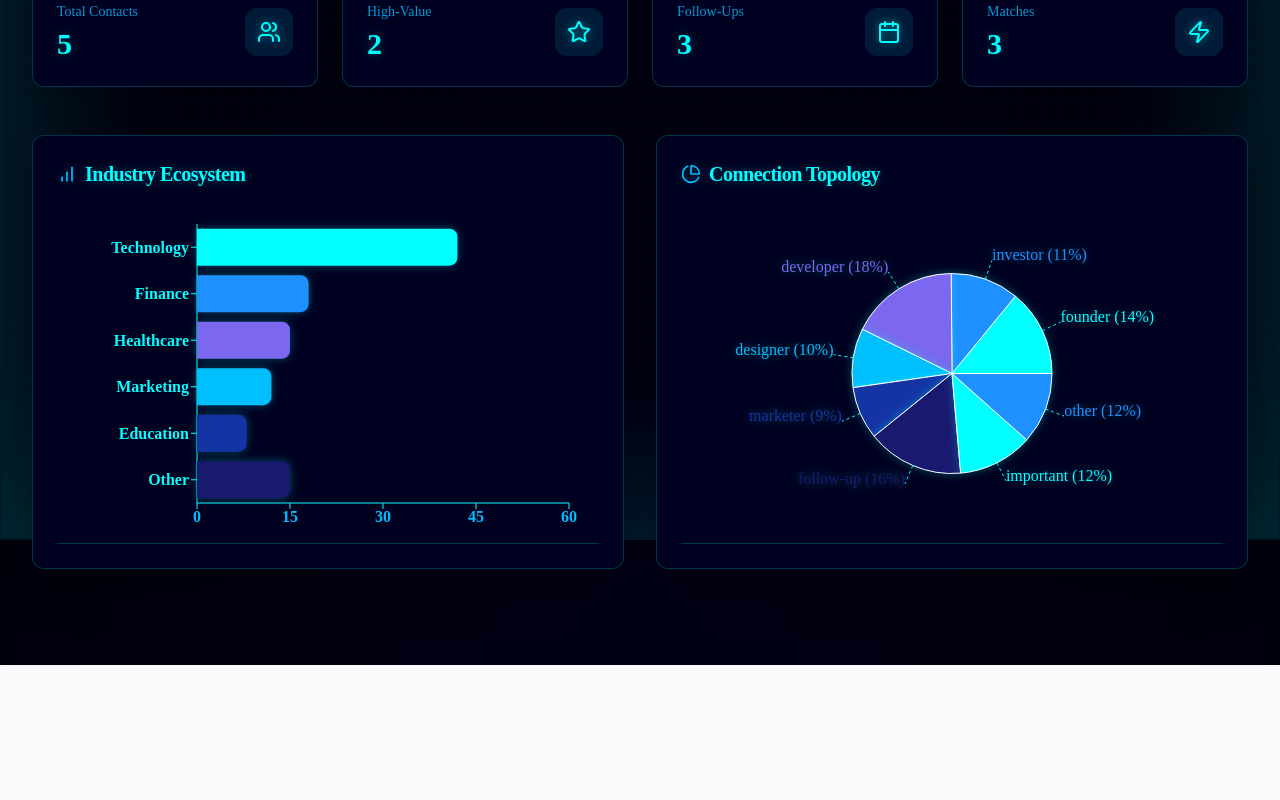
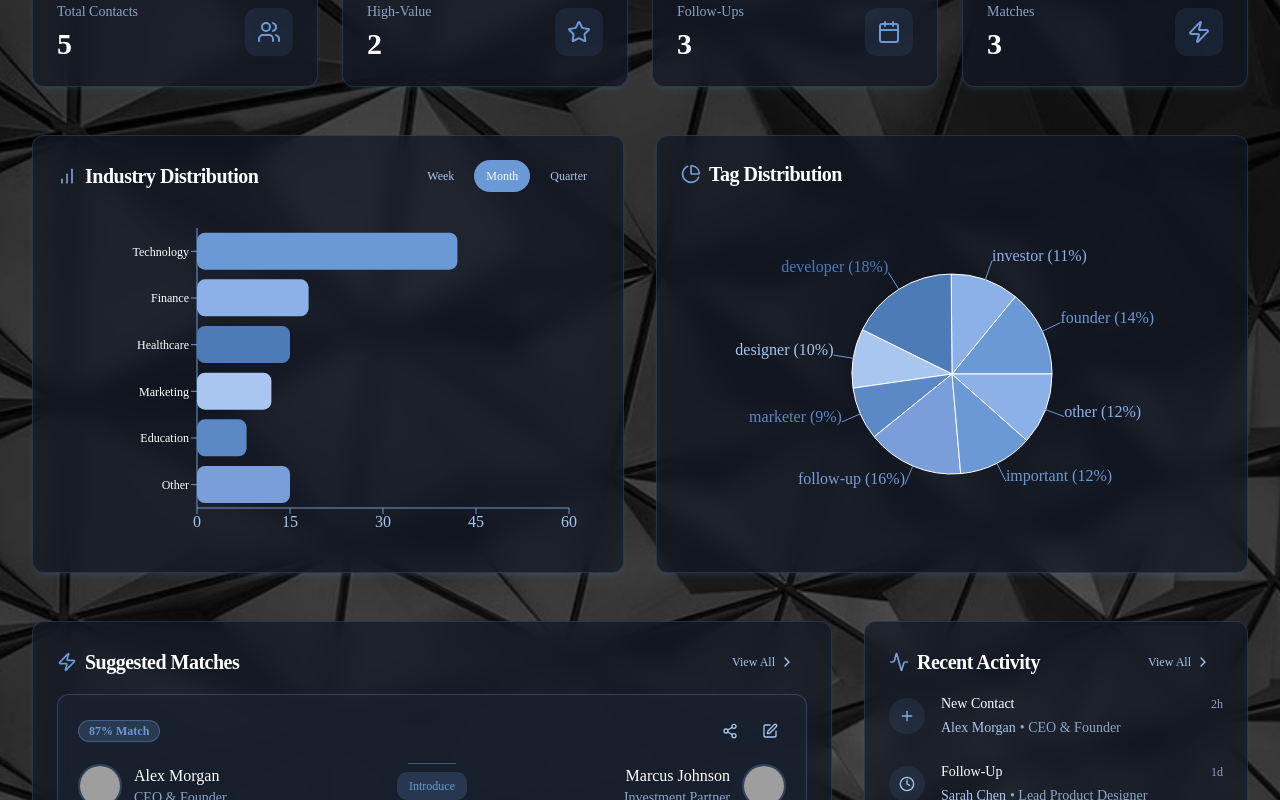
Before and after one commit to tsl-3/networkcrafters, a React (Vite) app: page /dashboard in a window 1280 px wide. Shown: the part 260-1060 px from the top of the page. Before the commit the page ends 925 px from the top, so only its background shows below. Built offline with nearby package versions, Linux system fonts and the light colour scheme; grey boxes are pictures that could not be loaded.

Commit message:
Update Dashboard.tsx

```diff
--- a/src/pages/Dashboard.tsx
+++ b/src/pages/Dashboard.tsx
@@ -11,14 +11,14 @@ import { BarChart as RechartsBarChart, Bar, XAxis, YAxis, Tooltip, ResponsiveCon
 import { Link } from "react-router-dom";
 import { Avatar, AvatarFallback, AvatarImage } from "@/components/ui/avatar";
 
-// Enhanced dark color palette with neon accents
+// Color palette based on #6b99d6
 const colorPalette = [
-  "#00ffff",   // Cyan accent
-  "#1e90ff",   // Dodger blue
-  "#7b68ee",   // Medium slate blue
-  "#00bfff",   // Deep sky blue
-  "#1434A4",   // Dark blue
-  "#191970"    // Midnight blue
+  "#6b99d6", // Primary
+  "#8bb1e8", // Light
+  "#4d7bb8", // Dark
+  "#a8c6f0", // Very light
+  "#5c88c5", // Mid-dark
+  "#799ed9"  // Mid-light
 ];
 
 const Dashboard = () => {
@@ -38,48 +38,61 @@ const Dashboard = () => {
       fill: colorPalette[index % colorPalette.length]
     }));
 
+  const recentActivity = [
+    { id: 1, type: "new-contact", contact: sampleContacts[0], date: new Date(Date.now() - 2 * 60 * 60 * 1000) },
+    { id: 2, type: "follow-up", contact: sampleContacts[1], date: new Date(Date.now() - 1 * 24 * 60 * 60 * 1000) },
+    { id: 3, type: "message", contact: sampleContacts[2], date: new Date(Date.now() - 2 * 24 * 60 * 60 * 1000) },
+    { id: 4, type: "new-contact", contact: sampleContacts[3], date: new Date(Date.now() - 3 * 24 * 60 * 60 * 1000) }
+  ];
+
+  const formatDate = (date: Date) => {
+    const diff = Date.now() - date.getTime();
+    const days = Math.floor(diff / (1000 * 60 * 60 * 24));
+    const hours = Math.floor(diff / (1000 * 60 * 60));
+    const minutes = Math.floor(diff / (1000 * 60));
+    return days > 0 ? `${days}d` : hours > 0 ? `${hours}h` : `${minutes}m`;
+  };
+
+  const getActivityIcon = (type: string) => {
+    switch (type) {
+      case "new-contact": return <Plus className="h-4 w-4 text-[#8bb1e8]" />;
+      case "follow-up": return <Clock className="h-4 w-4 text-[#a8c6f0]" />;
+      case "message": return <MessageSquare className="h-4 w-4 text-[#6b99d6]" />;
+      default: return <Activity className="h-4 w-4 text-[#799ed9]" />;
+    }
+  };
+
+  const CustomTooltip = ({ active, payload }: any) => {
+    if (active && payload?.length) {
+      return (
+        <div className="bg-gray-900/90 backdrop-blur-sm text-white p-2 rounded-lg border border-[#6b99d6]/30 shadow-lg shadow-[#6b99d6]/20">
+          <p className="text-sm font-medium">{`${payload[0].name}: ${payload[0].value}`}</p>
+        </div>
+      );
+    }
+    return null;
+  };
+
   return (
     <div
-      className="flex min-h-screen flex-col bg-black font-sans antialiased overflow-hidden"
+      className="flex min-h-screen flex-col bg-black font-sans antialiased"
       style={{
-        background: 'radial-gradient(ellipse at bottom, rgba(0,0,20,1) 0%, rgba(0,0,10,1) 100%)',
-        backgroundAttachment: 'fixed'
+        backgroundImage: `url('/bg-geometry.jpg')`,
+        backgroundSize: 'cover',
+        backgroundPosition: 'center',
+        backgroundBlendMode: 'overlay',
+        backgroundColor: 'rgba(0, 0, 0, 0.6)' // 60% transparency
       }}
     >
-      {/* Futuristic grid overlay */}
-      <div
-        className="fixed inset-0 pointer-events-none z-10"
-        style={{
-          backgroundImage: 'linear-gradient(rgba(0,255,255,0.05) 1px, transparent 1px), linear-gradient(90deg, rgba(0,255,255,0.05) 1px, transparent 1px)',
-          backgroundSize: '20px 20px',
-          opacity: 0.3
-        }}
-      />
-
-      {/* Glowing neon border effect */}
-      <div
-        className="fixed inset-0 pointer-events-none z-10"
-        style={{
-          boxShadow: 'inset 0 0 200px rgba(0,255,255,0.2)',
-          border: '2px solid rgba(0,255,255,0.1)',
-          borderRadius: '0'
-        }}
-      />
-
       <Navbar />
-
-      <main className="flex-1 py-12 px-6 lg:px-8 relative z-20">
+      <main className="flex-1 py-12 px-6 lg:px-8">
         <div className="max-w-7xl mx-auto">
           <div className="mb-12">
-            <h1 className="text-4xl font-bold text-[#00ffff] tracking-tight drop-shadow-[0_0_10px_rgba(0,255,255,0.3)]">
-              Network Intelligence
-            </h1>
-            <p className="text-[#00bfff] mt-2 text-lg opacity-80">
-              Advanced Connectivity Analytics
-            </p>
+            <h1 className="text-4xl font-bold text-white tracking-tight">Dashboard</h1>
+            <p className="text-[#a8c6f0] mt-2 text-lg opacity-80">Advanced network analytics</p>
           </div>
 
-          {/* Stats Cards with Neon Glow */}
+          {/* Stats Cards */}
           <div className="grid grid-cols-1 sm:grid-cols-2 lg:grid-cols-4 gap-6 mb-12">
             {[
               { title: "Total Contacts", value: sampleContacts.length, icon: Users },
@@ -89,29 +102,16 @@ const Dashboard = () => {
             ].map((stat, idx) => (
               <Card
                 key={idx}
-                className="bg-[#000020] border-[#00ffff]/20 shadow-xl
-                  hover:shadow-[0_0_20px_rgba(0,255,255,0.3)]
-                  transition-all duration-300
-                  relative overflow-hidden
-                  before:absolute before:inset-0
-                  before:bg-gradient-to-br
-                  before:from-transparent
-                  before:via-[#00ffff]/10
-                  before:to-transparent
-                  before:opacity-0
-                  hover:before:opacity-100
-                  before:transition-opacity"
+                className="bg-gray-900/70 backdrop-blur-md border-[#6b99d6]/20 shadow-md shadow-[#6b99d6]/10 hover:shadow-[#6b99d6]/30 transition-all duration-300"
               >
-                <CardContent className="p-6 relative z-10">
+                <CardContent className="p-6">
                   <div className="flex items-center justify-between">
                     <div>
-                      <p className="text-sm text-[#00bfff] font-medium opacity-80">{stat.title}</p>
-                      <h3 className="text-3xl font-semibold text-[#00ffff] mt-1 drop-shadow-[0_0_5px_rgba(0,255,255,0.3)]">
-                        {stat.value}
-                      </h3>
+                      <p className="text-sm text-[#a8c6f0] font-medium opacity-80">{stat.title}</p>
+                      <h3 className="text-3xl font-semibold text-white mt-1">{stat.value}</h3>
                     </div>
-                    <div className="p-3 bg-[#00ffff]/10 rounded-xl">
-                      <stat.icon className="h-6 w-6 text-[#00ffff] drop-shadow-[0_0_5px_rgba(0,255,255,0.5)]" />
+                    <div className="p-3 bg-[#6b99d6]/10 rounded-xl">
+                      <stat.icon className="h-6 w-6 text-[#6b99d6]" />
                     </div>
                   </div>
                 </CardContent>
@@ -119,53 +119,45 @@ const Dashboard = () => {
             ))}
           </div>
 
-          {/* Charts with Cyberpunk Styling */}
+          {/* Charts */}
           <div className="grid grid-cols-1 lg:grid-cols-2 gap-8 mb-12">
-            <Card className="bg-[#000020] border-[#00ffff]/20 shadow-2xl">
+            <Card className="bg-gray-900/70 backdrop-blur-md border-[#6b99d6]/20 shadow-md shadow-[#6b99d6]/10">
               <CardHeader className="pb-4">
-                <CardTitle className="text-xl text-[#00ffff] flex items-center gap-2 drop-shadow-[0_0_5px_rgba(0,255,255,0.3)]">
-                  <BarChart className="h-5 w-5 text-[#00bfff]" />
-                  Industry Ecosystem
-                </CardTitle>
+                <div className="flex items-center justify-between">
+                  <CardTitle className="text-xl text-white flex items-center gap-2">
+                    <BarChart className="h-5 w-5 text-[#799ed9]" />
+                    Industry Distribution
+                  </CardTitle>
+                  <div className="flex gap-2">
+                    {["week", "month", "quarter"].map(p => (
+                      <Button
+                        key={p}
+                        variant={period === p ? "default" : "ghost"}
+                        size="sm"
+                        className={`text-xs h-8 rounded-full ${period === p ? 'bg-[#6b99d6] hover:bg-[#5c88c5]' : 'text-[#a8c6f0] hover:text-white hover:bg-[#6b99d6]/20'}`}
+                        onClick={() => setPeriod(p as any)}
+                      >
+                        {p.charAt(0).toUpperCase() + p.slice(1)}
+                      </Button>
+                    ))}
+                  </div>
+                </div>
               </CardHeader>
               <CardContent>
-                <div className="h-[340px] border-b border-[#00ffff]/20">
+                <div className="h-[340px]">
                   <ResponsiveContainer width="100%" height="100%">
-                    <RechartsBarChart
-                      data={industryData}
-                      layout="vertical"
-                      margin={{ top: 20, right: 30, left: 80, bottom: 10 }}
-                    >
-                      <XAxis
-                        type="number"
-                        stroke="#00ffff"
-                        tick={{ fill: '#00bfff', fontWeight: 'bold' }}
-                      />
+                    <RechartsBarChart data={industryData} layout="vertical" margin={{ top: 20, right: 30, left: 80, bottom: 10 }}>
+                      <XAxis type="number" stroke="#6b99d6" tick={{ fill: '#a8c6f0' }} />
                       <YAxis
                         dataKey="name"
                         type="category"
-                        stroke="#00ffff"
-                        tick={{ fill: '#00ffff', fontWeight: 'bold' }}
+                        stroke="#6b99d6"
+                        tick={{ fill: '#fff', fontSize: 12 }}
                       />
-                      <Tooltip
-                        cursor={{ fill: 'rgba(0,255,255,0.1)' }}
-                        content={({ active, payload }) =>
-                          active && payload?.length ? (
-                            <div className="bg-[#000030] border border-[#00ffff]/30 p-3 rounded-lg shadow-2xl">
-                              <p className="text-[#00ffff]">{`${payload[0].name}: ${payload[0].value}`}</p>
-                            </div>
-                          ) : null
-                        }
-                      />
-                      <Bar dataKey="value" radius={[0, 8, 8, 0]}>
+                      <Tooltip content={<CustomTooltip />} />
+                      <Bar dataKey="value" radius={8}>
                         {industryData.map((entry, index) => (
-                          <Cell
-                            key={`cell-${index}`}
-                            fill={entry.fill}
-                            style={{
-                              filter: 'drop-shadow(0 0 5px rgba(0,255,255,0.3))'
-                            }}
-                          />
+                          <Cell key={`cell-${index}`} fill={entry.fill} />
                         ))}
                       </Bar>
                     </RechartsBarChart>
@@ -174,15 +166,15 @@ const Dashboard = () => {
               </CardContent>
             </Card>
 
-            <Card className="bg-[#000020] border-[#00ffff]/20 shadow-2xl">
+            <Card className="bg-gray-900/70 backdrop-blur-md border-[#6b99d6]/20 shadow-md shadow-[#6b99d6]/10">
               <CardHeader className="pb-4">
-                <CardTitle className="text-xl text-[#00ffff] flex items-center gap-2 drop-shadow-[0_0_5px_rgba(0,255,255,0.3)]">
-                  <PieChart className="h-5 w-5 text-[#00bfff]" />
-                  Connection Topology
+                <CardTitle className="text-xl text-white flex items-center gap-2">
+                  <PieChart className="h-5 w-5 text-[#799ed9]" />
+                  Tag Distribution
                 </CardTitle>
               </CardHeader>
               <CardContent>
-                <div className="h-[340px] border-b border-[#00ffff]/20">
+                <div className="h-[340px]">
                   <ResponsiveContainer width="100%" height="100%">
                     <RechartsPieChart>
                       <Pie
@@ -192,49 +184,142 @@ const Dashboard = () => {
                         outerRadius={100}
                         dataKey="value"
                         label={({ name, percent }) => `${name} (${(percent * 100).toFixed(0)}%)`}
-                        labelLine={{
-                          stroke: '#00ffff',
-                          strokeWidth: 1,
-                          strokeDasharray: '3 3'
-                        }}
+                        labelLine={{ stroke: '#6b99d6', strokeWidth: 1 }}
                       >
                         {tagData.map((entry, index) => (
-                          <Cell
-                            key={`cell-${index}`}
-                            fill={entry.fill}
-                            style={{
-                              filter: 'drop-shadow(0 0 5px rgba(0,255,255,0.3))'
-                            }}
-                          />
+                          <Cell key={`cell-${index}`} fill={entry.fill} />
                         ))}
                       </Pie>
-                      <Tooltip
-                        cursor={{ fill: 'rgba(0,255,255,0.1)' }}
-                        content={({ active, payload }) =>
-                          active && payload?.length ? (
-                            <div className="bg-[#000030] border border-[#00ffff]/30 p-3 rounded-lg shadow-2xl">
-                              <p className="text-[#00ffff]">{`${payload[0].name}: ${payload[0].value}`}</p>
-                            </div>
-                          ) : null
-                        }
-                      />
+                      <Tooltip content={<CustomTooltip />} />
                     </RechartsPieChart>
                   </ResponsiveContainer>
                 </div>
               </CardContent>
             </Card>
           </div>
+
+          {/* Matches and Activity */}
+          <div className="grid grid-cols-1 lg:grid-cols-3 gap-8">
+            <Card className="lg:col-span-2 bg-gray-900/70 backdrop-blur-md border-[#6b99d6]/20 shadow-md shadow-[#6b99d6]/10">
+              <CardHeader className="pb-4">
+                <div className="flex items-center justify-between">
+                  <CardTitle className="text-xl text-white flex items-center gap-2">
+                    <Zap className="h-5 w-5 text-[#6b99d6]" />
+                    Suggested Matches
+                  </CardTitle>
+                  <Button variant="ghost" size="sm" className="text-[#a8c6f0] hover:text-white hover:bg-[#6b99d6]/20 gap-1 text-xs h-8">
+                    View All <ChevronRight className="h-3.5 w-3.5" />
+                  </Button>
+                </div>
+              </CardHeader>
+              <CardContent className="space-y-6">
+                {matchSuggestions.map((match, index) => {
+                  const contact1 = sampleContacts.find(c => c.id === match.contact1);
+                  const contact2 = sampleContacts.find(c => c.id === match.contact2);
+                  if (!contact1 || !contact2) return null;
+                  return (
+                    <Card key={index} className="bg-gray-800/50 backdrop-blur-sm border-[#6b99d6]/30">
+                      <CardContent className="p-5">
+                        <div className="flex items-center justify-between mb-4">
+                          <Badge className="bg-[#6b99d6]/20 text-[#6b99d6] border-[#6b99d6]/40">
+                            {match.score}% Match
+                          </Badge>
+                          <div className="flex gap-2">
+                            <Button size="icon" variant="ghost" className="h-8 w-8 text-[#a8c6f0] hover:text-white hover:bg-[#6b99d6]/20">
+                              <Share2 className="h-4 w-4" />
+                            </Button>
+                            <Button size="icon" variant="ghost" className="h-8 w-8 text-[#a8c6f0] hover:text-white hover:bg-[#6b99d6]/20">
+                              <PenSquare className="h-4 w-4" />
+                            </Button>
+                          </div>
+                        </div>
+                        <div className="flex items-center justify-between gap-4">
+                          <Link to={`/contacts/${contact1.id}`} className="flex items-center gap-3 flex-1 group">
+                            <Avatar className="h-11 w-11 border-2 border-[#6b99d6]/30 group-hover:border-[#6b99d6]/50 transition-colors">
+                              <AvatarImage src={contact1.imageUrl} alt={contact1.name} />
+                              <AvatarFallback className="bg-[#6b99d6]/20 text-white">
+                                {contact1.name.split(" ").map(n => n[0]).join("").substring(0, 2).toUpperCase()}
+                              </AvatarFallback>
+                            </Avatar>
+                            <div>
+                              <p className="font-medium text-white group-hover:text-[#6b99d6] transition-colors">{contact1.name}</p>
+                              <p className="text-sm text-[#a8c6f0] opacity-80">{contact1.jobTitle}</p>
+                            </div>
+                          </Link>
+                          <div className="flex flex-col items-center gap-2">
+                            <div className="h-px w-12 bg-[#6b99d6]/50"></div>
+                            <Button size="sm" className="h-7 text-xs bg-[#6b99d6]/20 text-[#6b99d6] hover:bg-[#6b99d6] hover:text-white border-[#6b99d6]/40">
+                              Introduce
+                            </Button>
+                            <div className="h-px w-12 bg-[#6b99d6]/50"></div>
+                          </div>
+                          <Link to={`/contacts/${contact2.id}`} className="flex items-center gap-3 flex-1 justify-end text-right group">
+                            <div>
+                              <p className="font-medium text-white group-hover:text-[#6b99d6] transition-colors">{contact2.name}</p>
+                              <p className="text-sm text-[#a8c6f0] opacity-80">{contact2.jobTitle}</p>
+                            </div>
+                            <Avatar className="h-11 w-11 border-2 border-[#6b99d6]/30 group-hover:border-[#6b99d6]/50 transition-colors">
+                              <AvatarImage src={contact2.imageUrl} alt={contact2.name} />
+                              <AvatarFallback className="bg-[#6b99d6]/20 text-white">
+                                {contact2.name.split(" ").map(n => n[0]).join("").substring(0, 2).toUpperCase()}
+                              </AvatarFallback>
+                            </Avatar>
+                          </Link>
+                        </div>
+                        <div className="mt-4 text-sm text-[#a8c6f0] bg-gray-900/30 p-3 rounded-lg">
+                          <p>Reason: {match.reason}</p>
+                        </div>
+                      </CardContent>
+                    </Card>
+                  );
+                })}
+              </CardContent>
+            </Card>
+
+            <Card className="bg-gray-900/70 backdrop-blur-md border-[#6b99d6]/20 shadow-md shadow-[#6b99d6]/10">
+              <CardHeader className="pb-4">
+                <div className="flex items-center justify-between">
+                  <CardTitle className="text-xl text-white flex items-center gap-2">
+                    <Activity className="h-5 w-5 text-[#799ed9]" />
+                    Recent Activity
+                  </CardTitle>
+                  <Button variant="ghost" size="sm" className="text-[#a8c6f0] hover:text-white hover:bg-[#6b99d6]/20 gap-1 text-xs h-8">
+                    View All <ChevronRight className="h-3.5 w-3.5" />
+                  </Button>
+                </div>
+              </CardHeader>
+              <CardContent className="space-y-6">
+                {recentActivity.map((activity) => (
+                  <div key={activity.id} className="flex gap-4">
+                    <div className="mt-1">
+                      <div className="h-9 w-9 rounded-full bg-[#6b99d6]/10 flex items-center justify-center">
+                        {getActivityIcon(activity.type)}
+                      </div>
+                    </div>
+                    <div className="flex-1">
+                      <div className="flex items-center justify-between">
+                        <p className="text-sm font-medium text-white">
+                          {activity.type === "new-contact" && "New Contact"}
+                          {activity.type === "follow-up" && "Follow-Up"}
+                          {activity.type === "message" && "Message Sent"}
+                        </p>
+                        <time className="text-xs text-[#a8c6f0] opacity-80">{formatDate(activity.date)}</time>
+                      </div>
+                      <Link
+                        to={`/contacts/${activity.contact.id}`}
+                        className="flex items-center mt-1 text-sm text-[#a8c6f0] hover:text-[#6b99d6] transition-colors"
+                      >
+                        <span className="font-medium">{activity.contact.name}</span>
+                        {activity.contact.jobTitle && <span className="opacity-80 ml-1">• {activity.contact.jobTitle}</span>}
+                      </Link>
+                    </div>
+                  </div>
+                ))}
+              </CardContent>
+            </Card>
+          </div>
         </div>
       </main>
-
-      {/* Optional: Cyberpunk terminal-like background noise */}
-      <div
-        className="fixed inset-0 pointer-events-none z-0 opacity-10"
-        style={{
-          background: 'repeating-linear-gradient(0deg, rgba(0,0,0,0.15), rgba(0,0,0,0.15) 1px, transparent 1px, transparent 2px)',
-          mixBlendMode: 'overlay'
-        }}
-      />
     </div>
   );
 };
```
